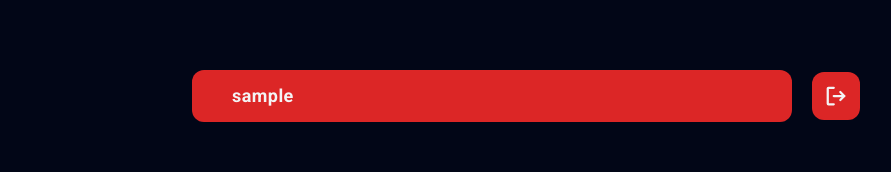
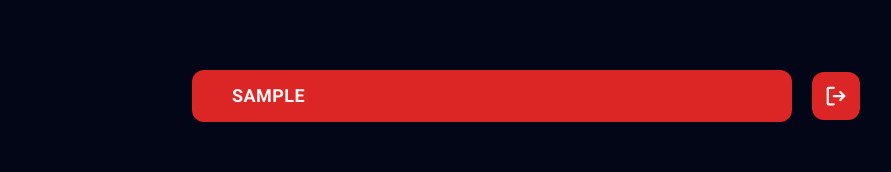
Before and after one commit to wallace-lw/javaflix-app, a React (Vite) app: page /profile in a window 1280 px wide. Shown: the part 126-298 px from the top of the page, without its empty margins (114-1005 px from the left). Built offline with nearby package versions, Linux system fonts and the light colour scheme; sample sign-in values are in the browser's storage.

Commit message:
feat: adding the uppercase props to profile name

```diff
--- a/src/components/ProfileName.tsx
+++ b/src/components/ProfileName.tsx
@@ -16,7 +16,7 @@ const ProfileContainer = () => {
   return (
     <div className="py-10 w-full flex gap-5 justify-center items-center">
       <button
-        className="  bg-red-600 text-start text-zinc-100 font-bold tracking-wide text-lg px-10 py-3 gap-3 rounded-xl transition-all hover:scale-105 xl:w-[600px] md:w-[350px] "
+        className=" uppercase bg-red-600 text-start text-zinc-100 font-bold tracking-wide text-lg px-10 py-3 gap-3 rounded-xl transition-all hover:scale-105 xl:w-[600px] md:w-[350px] "
         onClick={() => navigate('/profile')}
       >
         {userName}
```
